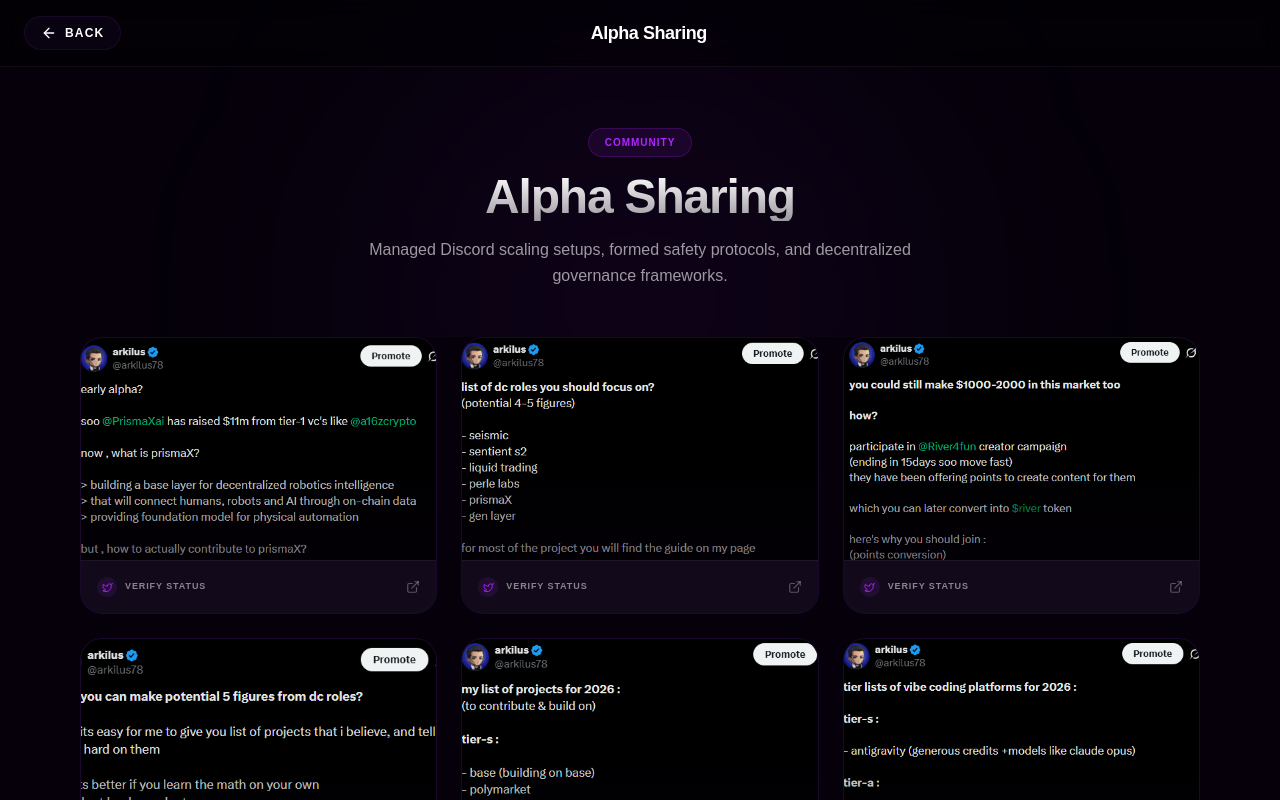
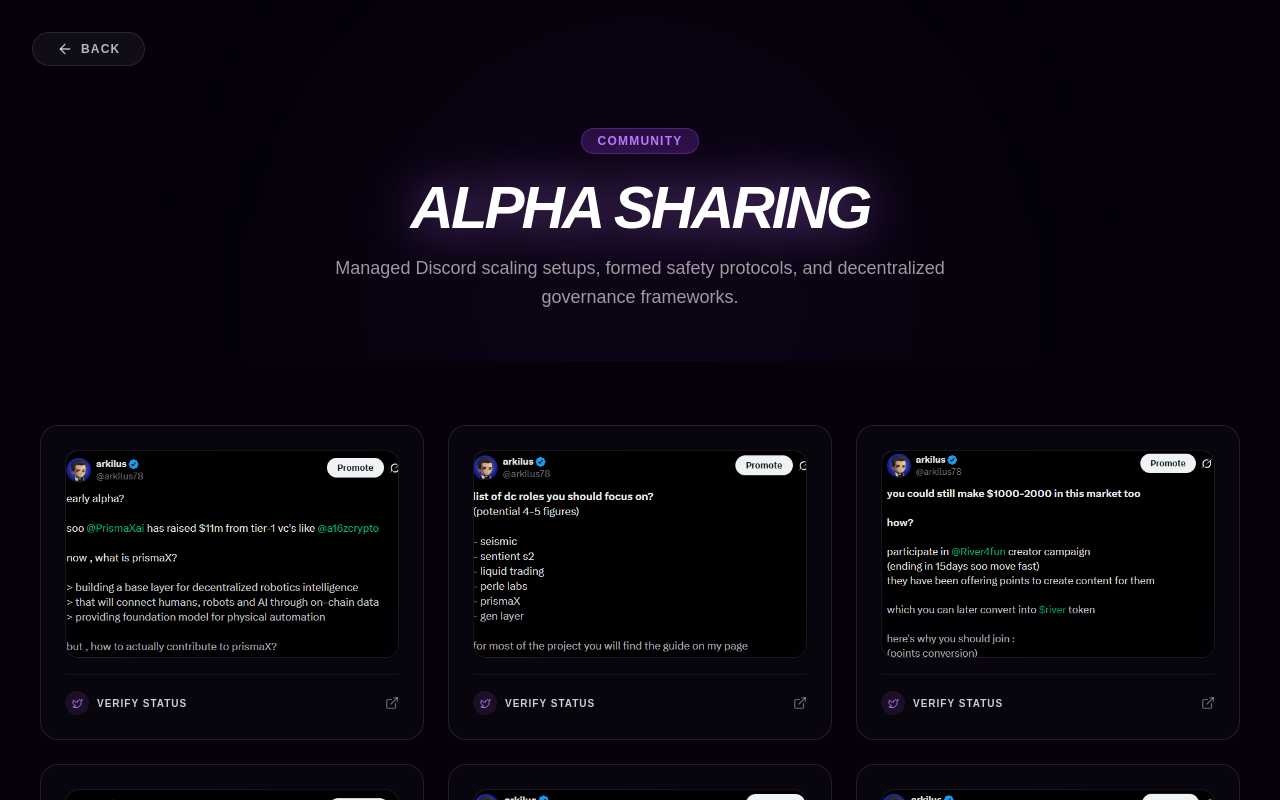
Before and after one commit to sarim966/arkilus-web3-portfolio, a React (Vite) app: page /project/alpha-sharing in a window 1280 px wide. Shown: the top 800 px of the page. Built offline with nearby package versions, Linux system fonts and the light colour scheme.

Commit message:
feat: complete dynamic project view overhaul with glassmorphism, premium hover physics, and neon typography

```diff
--- a/src/pages/ProjectDetail.tsx
+++ b/src/pages/ProjectDetail.tsx
@@ -30,48 +30,39 @@
       initial={{ opacity: 0 }}
       animate={{ opacity: 1 }}
       transition={{ duration: 0.5, ease: "easeOut" }}
-      className="min-h-screen bg-[#05000a] text-white selection:bg-white/20 pb-24"
+      className="min-h-screen bg-[#05000a] text-white selection:bg-white/20 pb-24 relative"
     >
-      {/* Header / Top Bar */}
-      <div className="fixed top-0 left-0 right-0 z-50 px-6 py-4 bg-black/40 backdrop-blur-md border-b border-white/5 flex justify-between items-center">
       <button
         onClick={() => navigate('/')}
-          className="flex items-center gap-2 px-4 py-2 glass rounded-full border border-white/10 hover:border-neon-purple/50 hover:bg-neon-purple/5 hover:text-neon-purple transition-all duration-300 group"
+        className="flex items-center gap-2 px-6 py-2 rounded-full bg-white/5 border border-white/10 text-white/70 hover:text-white hover:bg-white/10 hover:-translate-x-1 transition-all duration-300 absolute top-8 left-8 z-50"
       >
-          <ArrowLeft size={16} className="group-hover:-translate-x-1 transition-transform" />
+        <ArrowLeft size={16} />
         <span className="text-xs font-bold uppercase tracking-widest">Back</span>
       </button>
 
-        <h1 className="text-lg font-black tracking-tight">{project.title}</h1>
-
-        <div className="w-20" /> {/* Spacer for centering title */}
-      </div>
-
       {/* Hero / Header Container */}
       <section className="relative pt-32 pb-12 px-6 md:px-20 overflow-hidden text-center">
-        <div className="absolute top-0 left-1/2 -translate-x-1/2 w-[600px] h-[600px] bg-neon-purple/5 rounded-full blur-[120px] pointer-events-none" />
+        <div className="absolute top-0 left-1/2 -translate-x-1/2 w-[600px] h-[600px] bg-purple-500/5 rounded-full blur-[120px] pointer-events-none" />
 
-        <div className="max-w-4xl mx-auto relative z-10">
-          <span className="text-[10px] font-black text-neon-purple uppercase tracking-widest bg-neon-purple/10 px-4 py-1.5 rounded-full mb-4 inline-block border border-neon-purple/20">
+        <div className="max-w-4xl mx-auto relative z-10 flex flex-col items-center">
+          <span className="px-4 py-1 rounded-full bg-purple-500/20 text-[#bc77ff] border border-purple-500/30 text-xs font-bold tracking-widest uppercase mb-6 inline-block">
             {project.category}
           </span>
-          <h2 className="text-3xl md:text-5xl font-black tracking-tight mb-4 bg-gradient-to-b from-white to-white/60 bg-clip-text text-transparent">
+          <h1 className="uppercase font-black italic tracking-tighter text-4xl md:text-6xl text-white drop-shadow-[0_0_25px_rgba(188,119,255,0.6)] mb-4 text-center">
             {project.title}
-          </h2>
-          <p className="text-white/60 text-sm md:text-base max-w-xl mx-auto leading-relaxed">
+          </h1>
+          <p className="text-white/60 max-w-2xl mx-auto text-base md:text-lg leading-relaxed text-center">
             {project.description}
           </p>
         </div>
       </section>
 
       {/* Tweet Grid */}
-      <section className="px-6 md:px-20">
-        <div className="max-w-7xl mx-auto">
-          <div className="grid grid-cols-1 sm:grid-cols-2 lg:grid-cols-3 gap-6">
+      <section className="px-6">
+        <div className="grid grid-cols-1 md:grid-cols-2 lg:grid-cols-3 gap-6 max-w-7xl mx-auto px-4 mt-16 pb-24">
           {project.tweets.map((tweet, i) => (
             <TweetCard key={i} tweet={tweet} index={i + 1} projectId={project.id} />
           ))}
-          </div>
         </div>
       </section>
     </motion.div>
@@ -93,10 +84,9 @@
       href={tweet.url}
       target="_blank"
       rel="noopener noreferrer"
-      whileHover={{ y: -5, scale: 1.01 }}
-      className="group relative rounded-3xl overflow-hidden glass border border-white/5 hover:border-neon-purple/40 transition-all duration-300 flex flex-col hover:shadow-[0_0_25px_-5px_rgba(176,38,255,0.25)] h-full"
+      className="bg-white/[0.02] backdrop-blur-xl border border-white/10 rounded-2xl p-6 hover:border-[#bc77ff]/50 transition-all duration-500 ease-out cursor-pointer group relative overflow-hidden h-full hover:-translate-y-2 hover:bg-white/[0.04] hover:shadow-[0_15px_40px_rgba(188,119,255,0.25)] flex flex-col"
     >
-      <div className="aspect-[16/10] relative overflow-hidden bg-gradient-to-br from-white/5 to-transparent">
+      <div className="aspect-[16/10] relative overflow-hidden bg-gradient-to-br from-white/5 to-transparent rounded-xl border border-white/5 mb-4">
         {!imageError ? (
           <img
             src={tweet.screenshot}
@@ -106,26 +96,26 @@
           />
         ) : (
           // Fallback UI: Structured glass box with Twitter icon
-          <div className="w-full h-full flex flex-col items-center justify-center gap-3 bg-white/3 backdrop-blur-sm border-b border-white/5 group-hover:bg-neon-purple/3 transition-colors duration-300">
-            <div className="w-12 h-12 rounded-full bg-neon-purple/10 flex items-center justify-center text-neon-purple shadow-lg shadow-neon-purple/10 border border-neon-purple/20 group-hover:scale-110 transition-transform">
+          <div className="w-full h-full flex flex-col items-center justify-center gap-3 bg-white/3 backdrop-blur-sm border-b border-white/5 group-hover:bg-[#bc77ff]/5 transition-colors duration-300">
+            <div className="w-12 h-12 rounded-full bg-[#bc77ff]/10 flex items-center justify-center text-[#bc77ff] shadow-lg shadow-[#bc77ff]/10 border border-[#bc77ff]/20 group-hover:scale-110 transition-transform">
               <Twitter size={20} />
             </div>
-            <div className="text-[11px] font-bold text-white/40 uppercase tracking-widest mt-2 group-hover:text-white/60 transition-colors">
+            <div className="text-[11px] font-bold text-white/60 uppercase tracking-widest mt-2 transition-colors duration-300 group-hover:text-[#bc77ff]">
               View Proof of Work on X
             </div>
           </div>
         )}
-        <div className="absolute inset-0 bg-gradient-to-t from-[#05000a] via-transparent to-transparent opacity-50" />
+        <div className="absolute inset-0 bg-gradient-to-t from-[#05000a] via-transparent to-transparent opacity-30" />
       </div>
 
-      <div className="p-4 bg-white/3 mt-auto flex justify-between items-center group-hover:bg-neon-purple/5 transition-colors border-t border-white/5">
+      <div className="mt-auto pt-4 flex justify-between items-center border-t border-white/5 text-white/80">
         <div className="flex items-center gap-2">
-          <div className="w-5 h-5 rounded-full bg-neon-purple/10 flex items-center justify-center text-neon-purple">
-            <Twitter size={11} />
+          <div className="w-6 h-6 rounded-full bg-[#bc77ff]/10 flex items-center justify-center text-[#bc77ff] transition-all duration-300 group-hover:bg-[#bc77ff]/20">
+            <Twitter size={11} className="transition-colors duration-300 group-hover:text-[#bc77ff]" />
           </div>
-          <span className="text-[9px] font-bold text-white/50 uppercase tracking-widest">Verify Status</span>
+          <span className="text-[10px] font-bold text-white/80 uppercase tracking-widest transition-colors duration-300 group-hover:text-[#bc77ff]">Verify Status</span>
         </div>
-        <ExternalLink size={14} className="text-white/30 group-hover:text-neon-purple transition-all group-hover:translate-x-0.5 group-hover:-translate-y-0.5" />
+        <ExternalLink size={14} className="text-white/40 transition-all duration-300 group-hover:text-[#bc77ff] group-hover:translate-x-0.5 group-hover:-translate-y-0.5" />
       </div>
     </motion.a>
   );
```
Also changed, not shown: 1 other file (tests, documents, lock files or other folders). Lines whose indentation alone changed are shown as unchanged.
